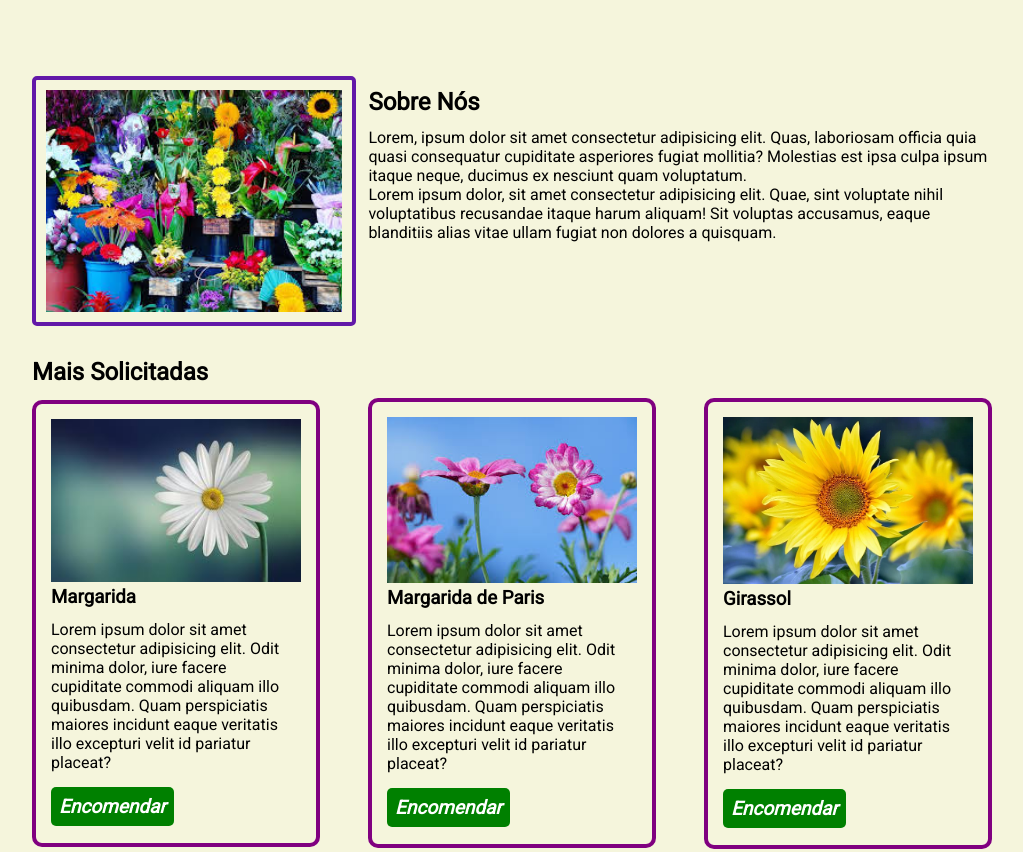
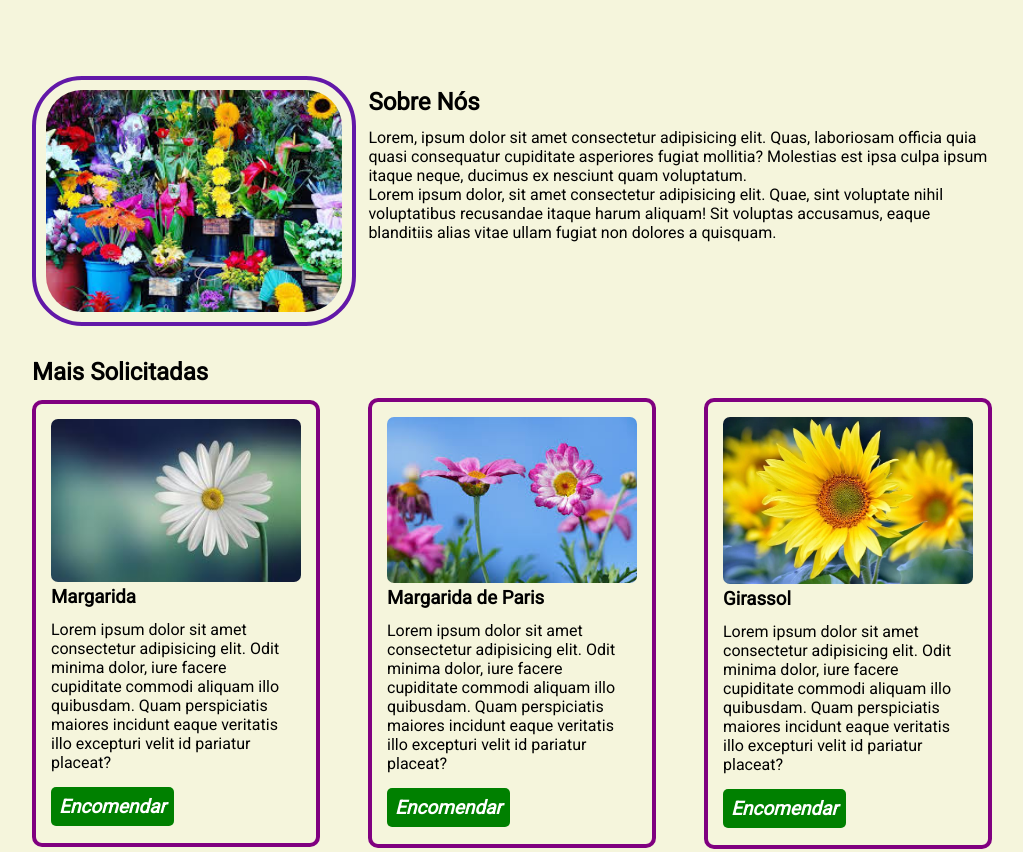
Before and after one commit to oArthurz/floricultura, a plain HTML site: page index.html in a window 1280 px wide. Shown: the part 436-1288 px from the top of the page, without its empty margins (128-1151 px from the left). Drawn offline with nearby package versions, Linux system fonts and the light colour scheme.

Commit message:
colocando border-radius nas imagens do conteudo

```diff
--- a/main.css
+++ b/main.css
@@ -111,6 +111,7 @@ nav li a
 .lista-flores img
 {
     max-width: 100%;
+    border-radius: 7px;
 }
 
 #imgCarrosel
@@ -191,6 +192,7 @@ button:hover
     border: 4px solid rgb(98, 24, 168);
     padding: 10px;
     border-radius: 5px;
+    border-radius: 50px;
 }
 
 .container-sobre
```
